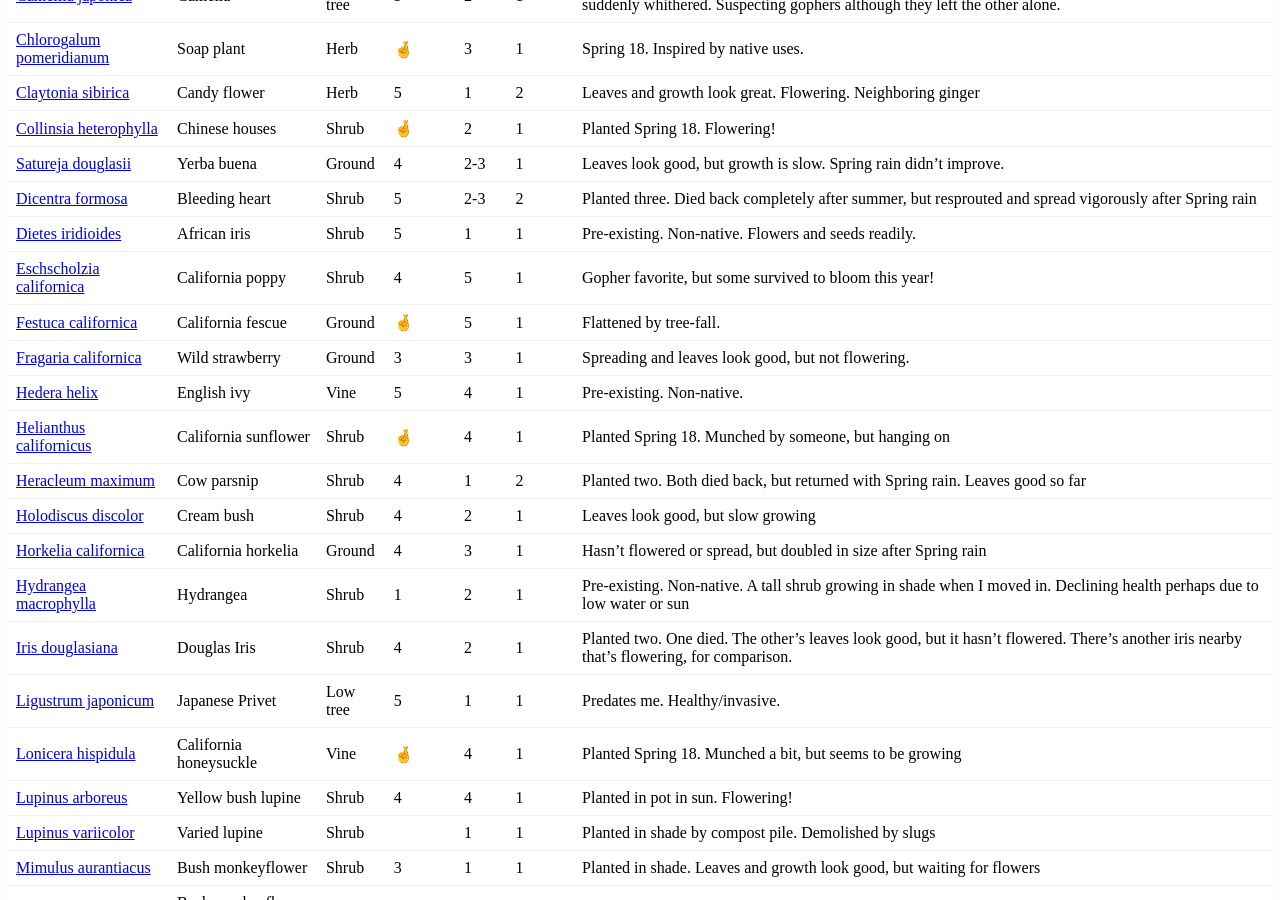
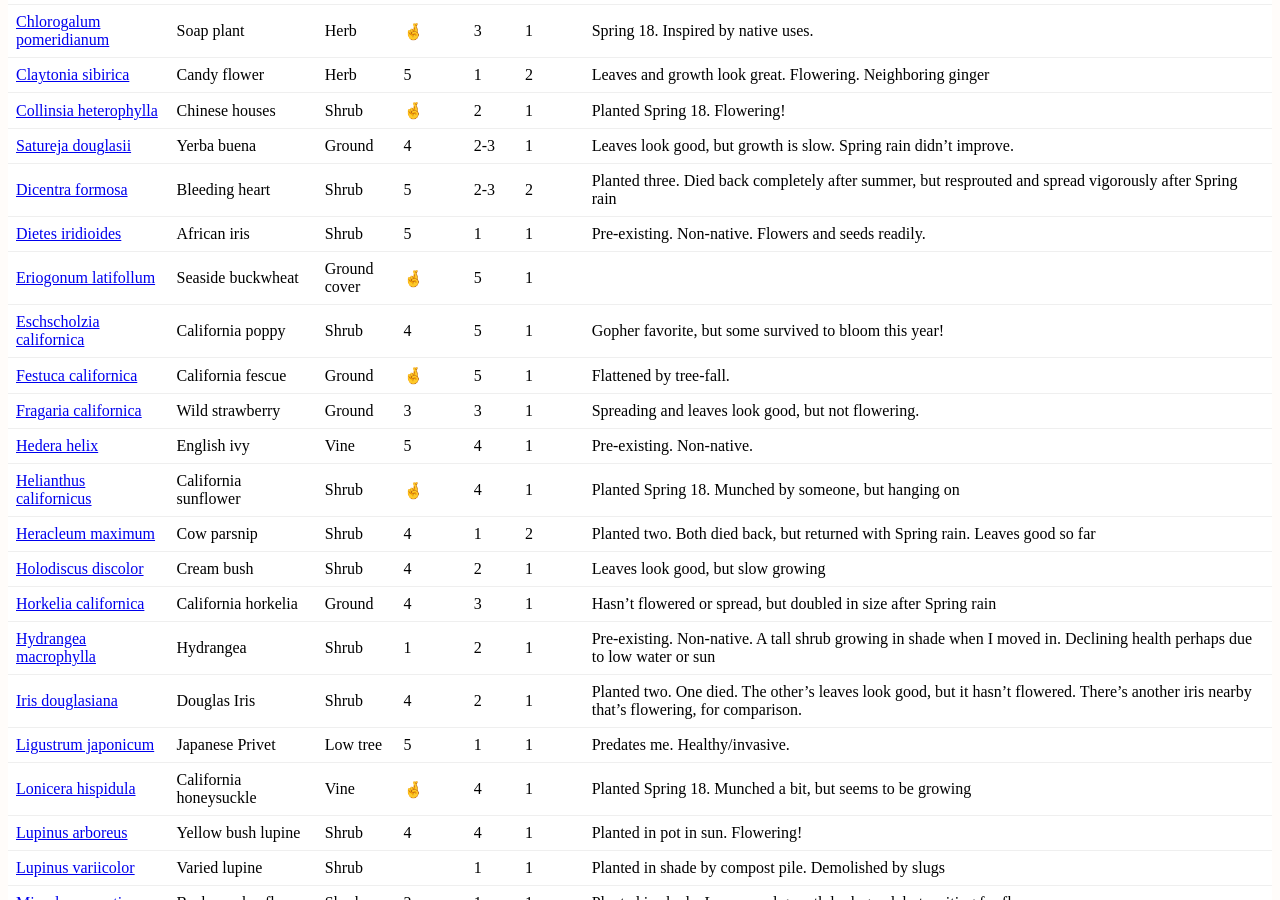
Before and after one commit to erikeldridge/erikeldridge.github.com, a Jekyll site: the page built from _posts/2018-05-22-coastal-sage-scrub-permaculture.md, in a window 1280 px wide and 900 px high, scrolled down 1141 px. Built offline with Jekyll 4.4.1, drawn with Linux system fonts in a browser that asks for light colours; nearby versions of some CDN libraries.

Commit message:
Update from Forestry.io - Updated 2018-05-22-coastal-sage-scrub-permaculture.md

```diff
--- a/_posts/2018-05-22-coastal-sage-scrub-permaculture.md
+++ b/_posts/2018-05-22-coastal-sage-scrub-permaculture.md
@@ -42,6 +42,7 @@ Here are the plants I've tried:
 | [Satureja douglasii](https://www.laspilitas.com/nature-of-california/plants/622--satureja-douglasii) | Yerba buena | Ground | 4 | 2-3 | 1 | Leaves look good, but growth is slow. Spring rain didn't improve. |
 | [Dicentra formosa](https://www.laspilitas.com/nature-of-california/plants/241--dicentra-formosa) | Bleeding heart | Shrub | 5 | 2-3 | 2 | Planted three. Died back completely after summer, but resprouted and spread vigorously after Spring rain |
 | [Dietes iridioides](https://www.inaturalist.org/taxa/129407-Dietes-iridioides) | African iris | Shrub | 5 | 1 | 1 | Pre-existing. Non-native. Flowers and seeds readily. |
+|[Eriogonum latifollum](https://www.inaturalist.org/taxa/57211-Eriogonum-latifolium)| Seaside buckwheat | Ground cover | 🤞  | 5 | 1 | |
 |[Eschscholzia californica](https://www.inaturalist.org/taxa/48225-Eschscholzia-californica)| California poppy | Shrub | 4 | 5 | 1 | Gopher favorite, but some survived to bloom this year! |
 | [Festuca californica](https://www.inaturalist.org/taxa/57169-Festuca-californica)  | California fescue | Ground | 🤞 | 5 | 1 | Flattened by tree-fall. |
 | [Fragaria californica](https://www.inaturalist.org/taxa/61095-Fragaria-vesca-californica) | Wild strawberry | Ground | 3 | 3 | 1 | Spreading and leaves look good, but not flowering. |
```
